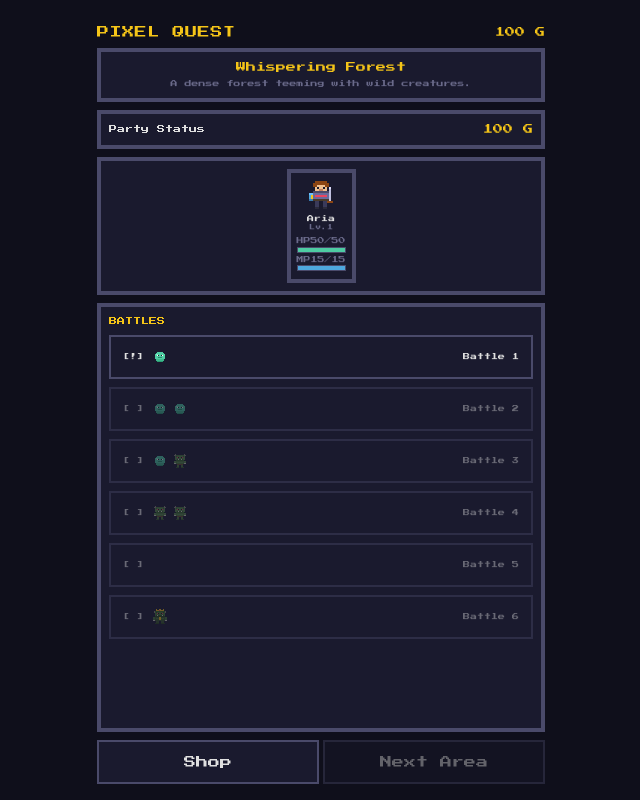
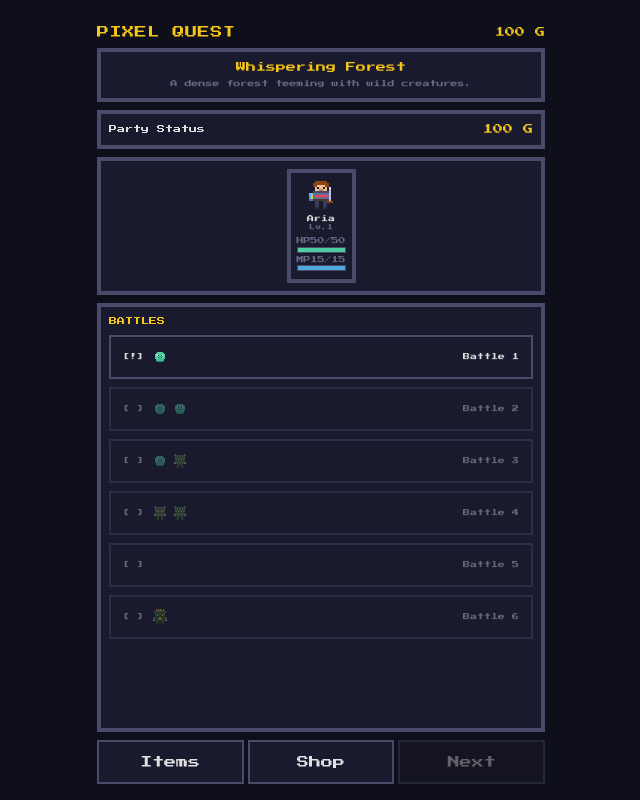
Before and after one commit to samtran7153-glitch/jrpg-game, a React (Vite) app: page / in a window 1280 px wide. Both pictures are taken after a click on the button "PRESS START". Shown: the whole page, without its empty margins (319-959 px from the left). Built offline with nearby package versions, Linux system fonts and the light colour scheme.

Commit message:
Persist HP after battle, add item usage on home screen with target selection

```diff
--- a/src/App.jsx
+++ b/src/App.jsx
@@ -61,9 +61,8 @@ export default function App() {
 
       const healedParty = s.party.map((h) => ({
         ...h,
-        hp: h.alive ? Math.min(h.maxHp, h.hp + Math.floor(h.maxHp * 0.5)) : h.hp,
-        mp: h.alive ? Math.min(h.maxMp, h.mp + Math.floor(h.maxMp * 0.5)) : h.mp,
         defending: false,
+        statusEffects: [],
       }))
 
       if (afterDialogue && afterDialogue.length > 0) {
@@ -127,6 +126,32 @@ export default function App() {
       if (s.gold < item.price) return s
       const inventory = { ...s.inventory, [itemId]: (s.inventory[itemId] || 0) + 1 }
       return { ...s, gold: s.gold - item.price, inventory }
+    })
+  }
+
+  const useOverworldItem = (itemId, heroId) => {
+    setState((s) => {
+      if (!s.inventory[itemId] || s.inventory[itemId] <= 0) return s
+      const item = ITEMS[itemId]
+      const hero = s.party.find((h) => h.id === heroId)
+      if (!hero) return s
+
+      let updatedHero = hero
+      if (item.revive && (!hero.alive || hero.hp <= 0)) {
+        updatedHero = { ...hero, alive: true, hp: Math.min(hero.maxHp, item.heal) }
+      } else if (item.heal && hero.alive) {
+        updatedHero = { ...hero, hp: Math.min(hero.maxHp, hero.hp + item.heal) }
+      } else if (item.mpRestore && hero.alive) {
+        updatedHero = { ...hero, mp: Math.min(hero.maxMp, hero.mp + item.mpRestore) }
+      } else if (item.cure && hero.alive) {
+        updatedHero = { ...hero, statusEffects: (hero.statusEffects || []).filter((e) => e.type !== item.cure) }
+      } else {
+        return s
+      }
+
+      const inventory = { ...s.inventory, [itemId]: s.inventory[itemId] - 1 }
+      const party = s.party.map((h) => h.id === updatedHero.id ? updatedHero : h)
+      return { ...s, party, inventory }
     })
   }
 
@@ -661,6 +686,7 @@ export default function App() {
           <AreaMapScreen
             state={state}
             onSelectBattle={selectBattle}
+            onUseItem={useOverworldItem}
             onShop={() => setState((s) => ({ ...s, phase: PHASES.SHOP }))}
             onContinue={() => {
               setState((s) => {
--- a/src/components/Overworld.jsx
+++ b/src/components/Overworld.jsx
@@ -30,10 +30,22 @@ export function TitleScreen({ onStart }) {
   )
 }
 
-export function AreaMapScreen({ state, onSelectBattle, onShop, onContinue }) {
+export function AreaMapScreen({ state, onSelectBattle, onUseItem, onShop, onContinue }) {
   const area = AREAS[state.currentAreaIndex]
   if (!area) return null
   const areaComplete = state.currentBattleIndex >= area.battles.length
+
+  const [showItems, setShowItems] = useState(false)
+  const [selectedItem, setSelectedItem] = useState(null)
+
+  const itemIds = Object.keys(state.inventory).filter((id) => state.inventory[id] > 0)
+
+  const handleUseItem = (hero) => {
+    if (selectedItem) {
+      onUseItem(selectedItem, hero.id)
+      setSelectedItem(null)
+    }
+  }
 
   return (
     <div className="flex flex-col gap-2 flex-1">
@@ -49,10 +61,56 @@ export function AreaMapScreen({ state, onSelectBattle, onShop, onContinue }) {
 
       <div className="pixel-panel p-2 flex gap-1 flex-wrap justify-center">
         {state.party.map((hero) => (
-          <CharacterCard key={hero.id} actor={hero} size={32} />
+          <CharacterCard
+            key={hero.id}
+            actor={hero}
+            size={32}
+            isTargetable={selectedItem !== null}
+            onTarget={() => handleUseItem(hero.id)}
+          />
         ))}
       </div>
 
+      {selectedItem && (
+        <div className="pixel-panel p-1.5 text-center">
+          <div className="font-pixel text-[8px] text-retro-accent animate-pulse">
+            Select a hero to use {ITEMS[selectedItem]?.name} on...
+          </div>
+          <button className="pixel-btn text-[7px] px-1 py-0.5 mt-1" onClick={() => setSelectedItem(null)}>
+            Cancel
+          </button>
+        </div>
+      )}
+
+      {showItems ? (
+        <div className="pixel-panel p-2 flex-1">
+          <div className="font-pixel text-[8px] text-retro-gold mb-2">ITEMS</div>
+          <div className="space-y-1">
+            {itemIds.length === 0 && (
+              <div className="font-pixel text-[8px] text-retro-dim">No items left! Visit the shop.</div>
+            )}
+            {itemIds.map((itemId) => {
+              const item = ITEMS[itemId]
+              return (
+                <button
+                  key={itemId}
+                  className="pixel-btn w-full text-left flex justify-between items-center"
+                  onClick={() => setSelectedItem(itemId)}
+                >
+                  <div>
+                    <div className="font-pixel text-[8px]">{item.name}</div>
+                    <div className="font-pixel text-[6px] text-retro-dim">{item.description}</div>
+                  </div>
+                  <div className="font-pixel text-[8px] text-retro-dim">x{state.inventory[itemId]}</div>
+                </button>
+              )
+            })}
+          </div>
+          <button className="pixel-btn w-full text-retro-dim mt-2" onClick={() => { setShowItems(false); setSelectedItem(null) }}>
+            Close
+          </button>
+        </div>
+      ) : (
         <div className="pixel-panel p-2 flex-1">
           <div className="font-pixel text-[8px] text-retro-gold mb-2">BATTLES</div>
           <div className="space-y-2">
@@ -85,11 +143,13 @@ export function AreaMapScreen({ state, onSelectBattle, onShop, onContinue }) {
             })}
           </div>
         </div>
+      )}
 
-      <div className="grid grid-cols-2 gap-1">
+      <div className="grid grid-cols-3 gap-1">
+        <button className="pixel-btn" onClick={() => { setShowItems(!showItems); setSelectedItem(null) }}>Items</button>
         <button className="pixel-btn" onClick={onShop}>Shop</button>
         <button className="pixel-btn" onClick={onContinue} disabled={!areaComplete}>
-          Next Area
+          Next
         </button>
       </div>
     </div>
```
Lines whose indentation alone changed are shown as unchanged.
